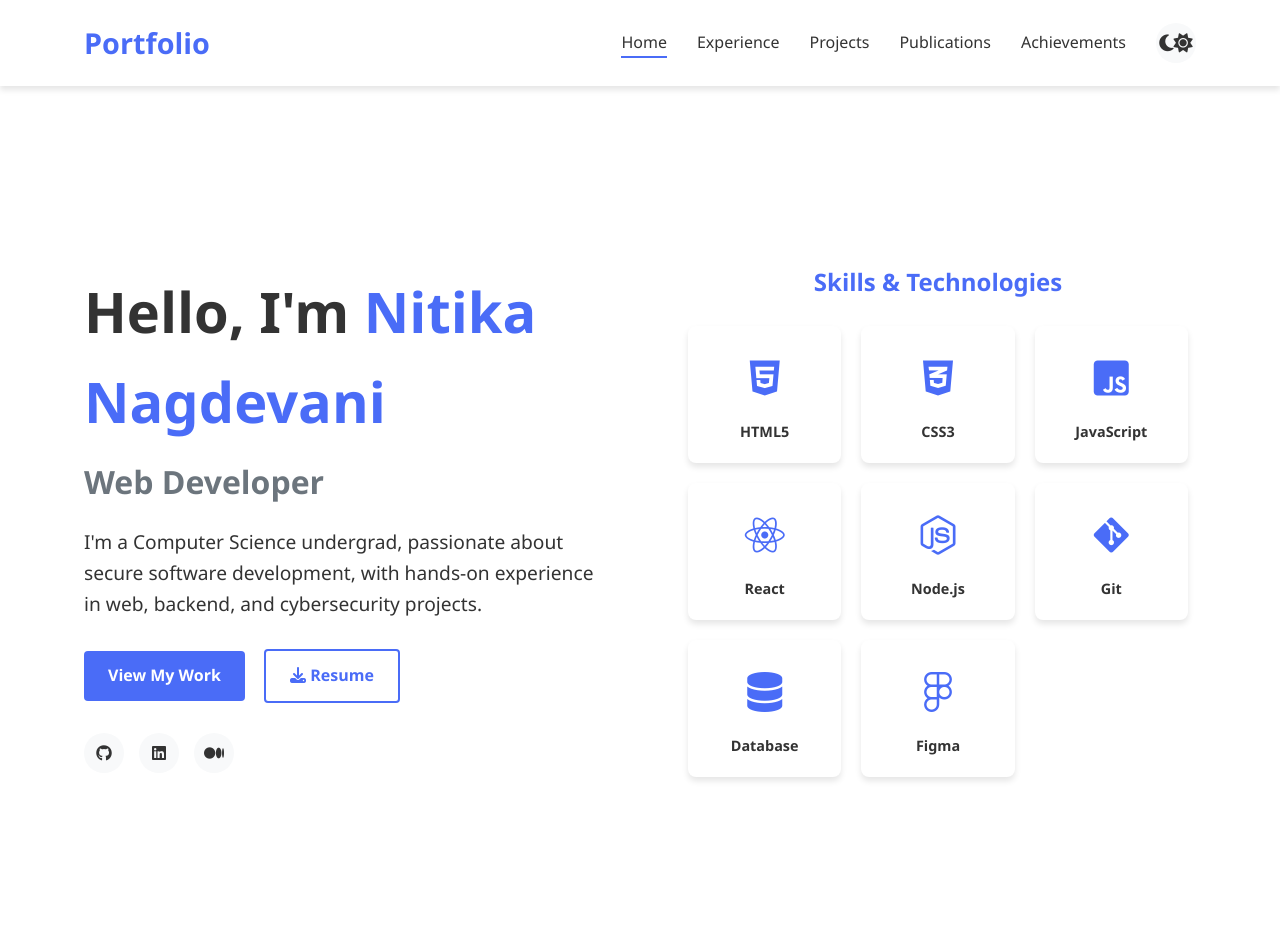
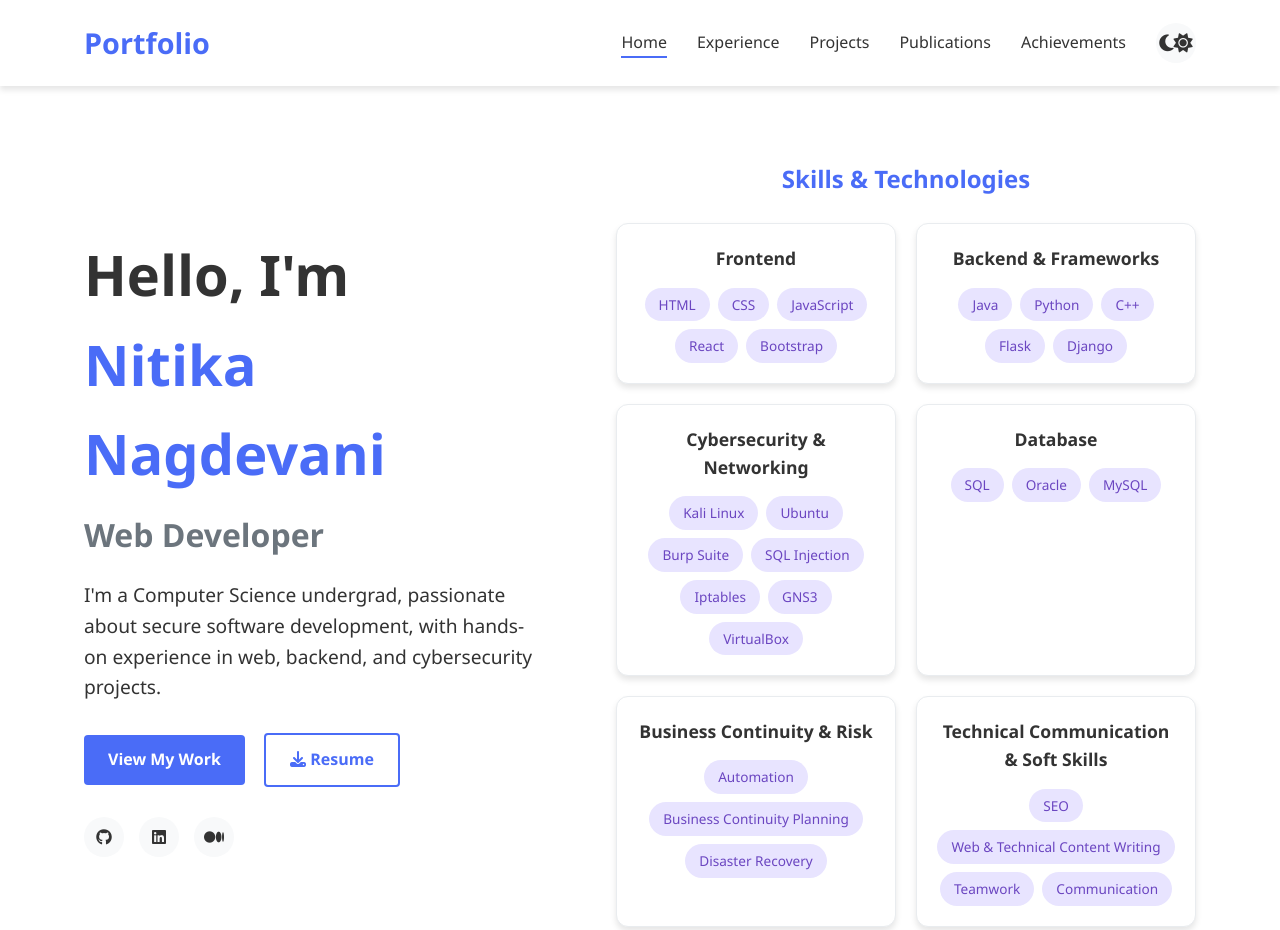
Before and after one commit to nitikanagdevani/My_Portfolio, a plain HTML site: page index.html in a window 1280 px wide. Shown: the top 930 px of the page. Drawn offline with Linux system fonts and the light colour scheme; a script that the page names is missing.

Commit message:
Updated index.html and styles.css layout and styling

```diff
--- a/index.html
+++ b/index.html
@@ -53,57 +53,69 @@
                             <a href="https://medium.com/@2022.nitika.nagdevani" aria-label="Medium"><i class="fab fa-medium"></i></a>
                         </div>
                     </div>
-                     <div class="hero-skills">
+                        <div class="hero-skills">
                         <h3>Skills & Technologies</h3>
-                        <div class="skills-grid">
-                            <div class="skill-item">
-                                <div class="skill-icon">
-                                    <i class="fab fa-html5"></i>
+                        <div class="skills-categories">
+                            <div class="skill-category">
+                                <h4>Frontend</h4>
+                                <div class="skill-tags">
+                                    <span class="skill-tag">HTML</span>
+                                    <span class="skill-tag">CSS</span>
+                                    <span class="skill-tag">JavaScript</span>
+                                    <span class="skill-tag">React</span>
+                                    <span class="skill-tag">Bootstrap</span>
                                 </div>
-                                <span>HTML5</span>
                             </div>
-                            <div class="skill-item">
-                                <div class="skill-icon">
-                                    <i class="fab fa-css3-alt"></i>
+
+                            <div class="skill-category">
+                                <h4>Backend & Frameworks</h4>
+                                <div class="skill-tags">
+                                    <span class="skill-tag">Java</span>
+                                    <span class="skill-tag">Python</span>
+                                    <span class="skill-tag">C++</span>
+                                    <span class="skill-tag">Flask</span>
+                                    <span class="skill-tag">Django</span>
                                 </div>
-                                <span>CSS3</span>
                             </div>
-                            <div class="skill-item">
-                                <div class="skill-icon">
-                                    <i class="fab fa-js-square"></i>
+
+                            <div class="skill-category">
+                                <h4>Cybersecurity & Networking</h4>
+                                <div class="skill-tags">
+                                    <span class="skill-tag">Kali Linux</span>
+                                    <span class="skill-tag">Ubuntu</span>
+                                    <span class="skill-tag">Burp Suite</span>
+                                    <span class="skill-tag">SQL Injection</span>
+                                    <span class="skill-tag">Iptables</span>
+                                    <span class="skill-tag">GNS3</span>
+                                    <span class="skill-tag">VirtualBox</span>
                                 </div>
-                                <span>JavaScript</span>
                             </div>
-                            <div class="skill-item">
-                                <div class="skill-icon">
-                                    <i class="fab fa-react"></i>
+
+                            <div class="skill-category">
+                                <h4>Database</h4>
+                                <div class="skill-tags">
+                                    <span class="skill-tag">SQL</span>
+                                    <span class="skill-tag">Oracle</span>
+                                    <span class="skill-tag">MySQL</span>
                                 </div>
-                                <span>React</span>
                             </div>
-                            <div class="skill-item">
-                                <div class="skill-icon">
-                                    <i class="fab fa-node-js"></i>
+
+                            <div class="skill-category">
+                                <h4>Business Continuity & Risk</h4>
+                                <div class="skill-tags">
+                                    <span class="skill-tag">Automation</span>
+                                    <span class="skill-tag">Business Continuity Planning</span>
+                                    <span class="skill-tag">Disaster Recovery</span>
                                 </div>
-                                <span>Node.js</span>
                             </div>
-                            <div class="skill-item">
-                                <div class="skill-icon">
-                                    <i class="fab fa-git-alt"></i>
-                                </div>
-                                <span>Git</span>
-                            </div>
-                            <div class="skill-item">
-                                <div class="skill-icon">
-                                    <i class="fas fa-database"></i>
-                                </div>
-                                <span>Database</span>
-                            </div>
-                            <div class="skill-item">
-                                <div class="skill-icon">
-                                    <i class="fab fa-figma"></i>
-                                </div>
-                                <span>Figma</span>
-                            </div>
+
+                            <div class="skill-category">
+                                <h4>Technical Communication & Soft Skills</h4>
+                                <div class="skill-tags">
+                                    <span class="skill-tag">SEO</span>
+                                    <span class="skill-tag">Web & Technical Content Writing</span>
+                                    <span class="skill-tag">Teamwork</span>
+                                    <span class="skill-tag">Communication</span>
                         </div>
                     </div>
                 </div>
--- a/styles.css
+++ b/styles.css
@@ -310,44 +310,58 @@ main {
   text-align: center;
 }
 
-.skills-grid {
+.skills-categories {
   display: grid;
-  grid-template-columns: repeat(auto-fit, minmax(120px, 1fr));
+  grid-template-columns: repeat(auto-fit, minmax(280px, 1fr));
   gap: 20px;
-  max-width: 500px;
+  max-width: 600px;
   margin: 0 auto;
 }
 
-.skill-item {
+.skill-category {
+  background-color: var(--card-bg);
+  border-radius: 12px;
+  padding: 20px;
+  box-shadow: var(--shadow);
+  border: 1px solid var(--border-color);
+  transition: transform 0.3s, box-shadow 0.3s;
+}
+
+.skill-category:hover {
+  transform: translateY(-2px);
+  box-shadow: 0 8px 15px rgba(0, 0, 0, 0.15);
+}
+
+.skill-category h4 {
+  font-size: 1.1rem;
+  font-weight: 600;
+  color: var(--text-primary);
+  margin-bottom: 15px;
+  text-align: center;
+}
+
+.skill-tags {
   display: flex;
-  flex-direction: column;
-  align-items: center;
-  padding: 20px;
-  background-color: var(--card-bg);
-  border-radius: 8px;
-  box-shadow: var(--shadow);
-  transition: transform 0.3s, box-shadow 0.3s;
+  flex-wrap: wrap;
+  gap: 8px;
+  justify-content: center;
+}
+
+.skill-tag {
+  background-color: #e8e4ff;
+  color: #6b46c1;
+  padding: 6px 14px;
+  border-radius: 20px;
+  font-size: 0.85rem;
+  font-weight: 500;
+  transition: all 0.3s;
   cursor: pointer;
 }
 
-.skill-item:hover {
-  transform: translateY(-5px);
-  box-shadow: 0 8px 15px rgba(0, 0, 0, 0.2);
+.skill-tag:hover {
+  background-color: #ddd6fe;
+  transform: translateY(-1px);
 }
-
-.skill-icon {
-  font-size: 2.5rem;
-  margin-bottom: 10px;
-  color: var(--accent-color);
-}
-
-.skill-item span {
-  font-size: 0.9rem;
-  font-weight: 600;
-  text-align: center;
-  color: var(--text-primary);
-}
-
 
 /* Experience section */
 .timeline {
```
